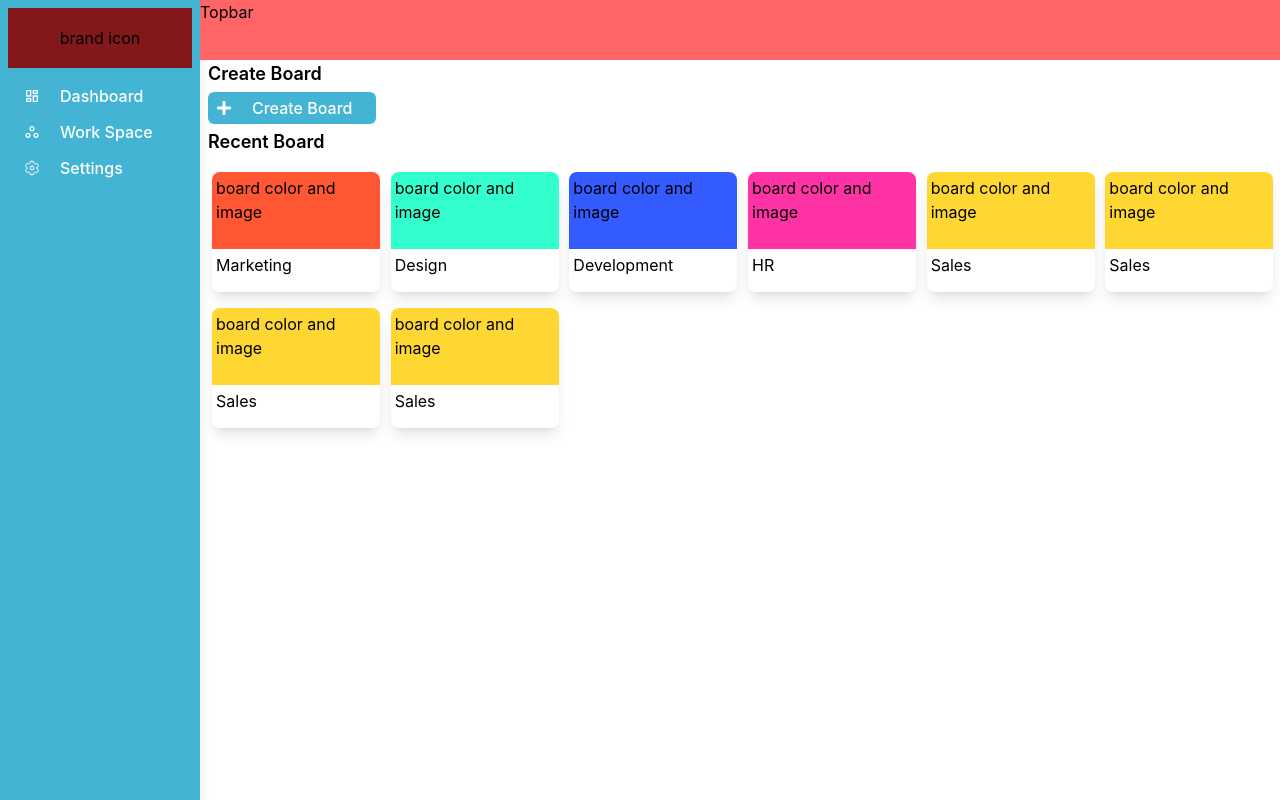
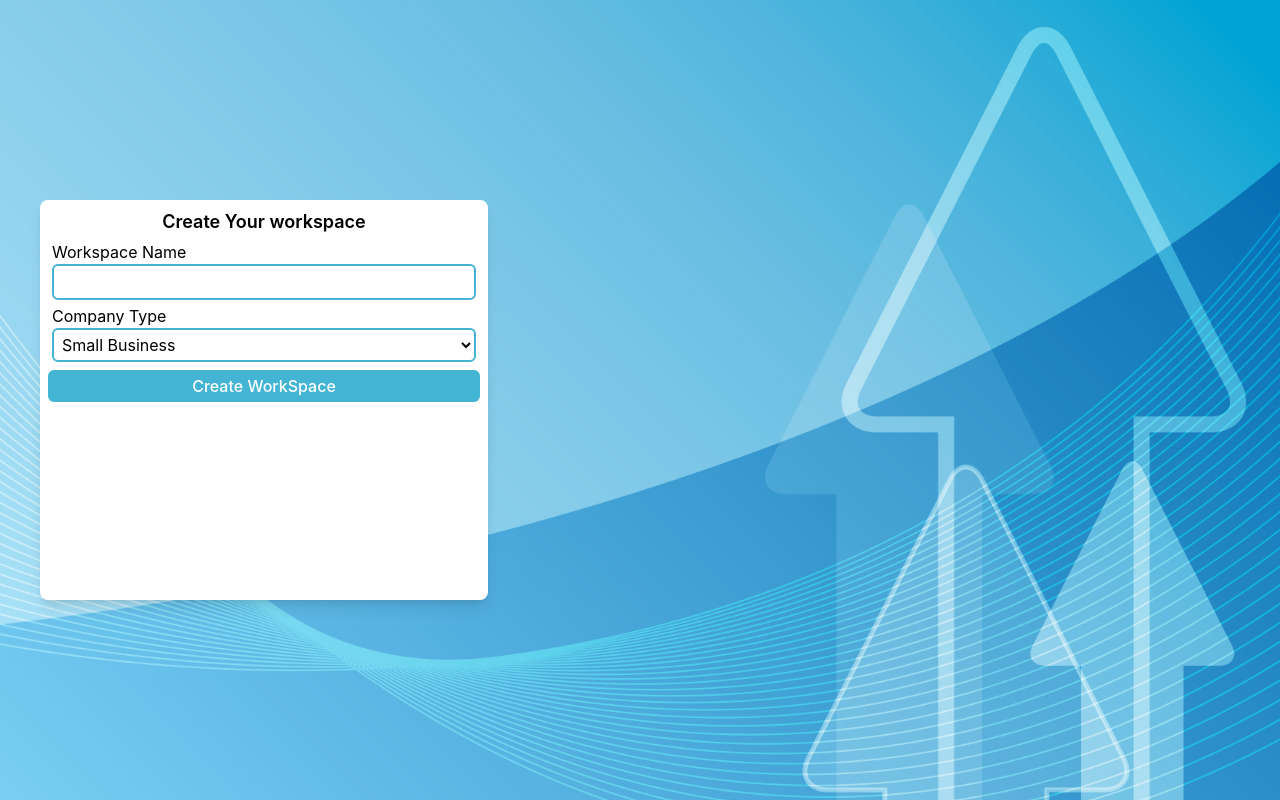
Before and after one commit to Danish-khan93/task-manager-pren, a React app in the folder task-manager-pern/frontend/: page /work-space in a window 1280 px wide. Built offline with nearby package versions, Linux system fonts and the light colour scheme; the HTML template or start-up script is replaced by a standard one.

Commit message:
makeing work space form and custom drop down

```diff
--- a/task-manager-pern/frontend/src/component/CustomButton.tsx
+++ b/task-manager-pern/frontend/src/component/CustomButton.tsx
@@ -1,7 +1,7 @@
 import type { FC } from "react";
 import { iconMap } from "../constant/icons";
 
-type Props = {
+ export type Props = {
   type: "button" | "submit";
   variant: "icon" | "text" | "iconText";
   label?: string;
@@ -21,7 +21,7 @@ const CustomButton: FC<Props> = (props) => {
   } = props;
 
   const styling = {
-    icon: "w-[40px] h-[40px] p-2 rounded-full flex justify-center items-center",
+    icon: "w-[30px] h-[30px] p-2 rounded-full flex justify-center items-center",
     text: "mim-w-42 w-full py-1 px-2 rounded-md whitespace-nowrap",
     iconText:
       "min-w-42 w-full py-1 px-2 rounded-md flex justify-start items-center gap-5 whitespace-nowrap",
--- /dev/null
+++ b/task-manager-pern/frontend/src/component/CustomDropDown.tsx
@@ -0,0 +1,53 @@
+import type { FC } from "react";
+
+type Props = {
+  label: string;
+  name?: string;
+  value?: string;
+  onChange?: React.ChangeEventHandler<HTMLSelectElement>;
+  setName?:string
+};
+
+const options = [
+  { id: 1, value: "Small Business" },
+  { id: 2, value: "Marketing Agency" },
+  { id: 3, value: "Startup" },
+  { id: 4, value: "Enterprise" },
+  { id: 5, value: "E-commerce" },
+  { id: 6, value: "Software Company" },
+  { id: 7, value: "Consulting Firm" },
+  { id: 8, value: "Non-profit Organization" },
+  { id: 9, value: "Educational Institution" },
+  { id: 10, value: "Other" },
+];
+
+const CustomDropDown: FC<Props> = (props) => {
+  const { label, name, onChange,...rest } = props;
+
+  return (
+    <div className="flex flex-col items-start m-1">
+      <label htmlFor={name}>{label}</label>
+      <select
+        className="outline-none w-full border-2 border-primary p-1 rounded-md"
+        name={name}
+        {...rest}
+        onChange={(e) => {
+          console.log(e.target?.value);
+
+          onChange?.(e);
+        }}
+      >
+        <option>select</option>
+        {options.map((option) => {
+          return (
+            <option key={option?.id} value={option?.id}>
+              {option?.value}
+            </option>
+          );
+        })}
+      </select>
+    </div>
+  );
+};
+
+export default CustomDropDown;
--- /dev/null
+++ b/task-manager-pern/frontend/src/component/CustomModal.tsx
@@ -0,0 +1,62 @@
+import { useState, type FC, type ReactNode } from "react";
+import CustomButton from "./CustomButton";
+import { iconMap } from "../constant/icons";
+
+type Props = {
+  type: "button" | "submit";
+  variant: "icon" | "text" | "iconText";
+  label?: string;
+  icon?: keyof typeof iconMap; // allows only iconMap key names (auto-suggest & type-safe)
+  handleClick?: () => void;
+  children: ReactNode;
+};
+
+const CustomModal: FC<Props> = (props) => {
+  const { type = "button", label, variant, children, icon } = props;
+
+  const [openModal, setOpenModal] = useState<boolean>(false);
+
+  const handleModal = () => {
+    setOpenModal(!openModal);
+  };
+
+  return (
+    <div className="">
+      <CustomButton
+        type={type}
+        label={label}
+        variant={variant}
+        handleClick={handleModal}
+        icon={icon}
+      />
+
+      {openModal && (
+        <div
+          className="fixed inset-0 backdrop-blur-sm bg-black/30 flex items-center justify-center"
+          onClick={() => {
+            setOpenModal(false);
+          }}
+        >
+          <div
+            className="p-2 flex flex-col min-w-[400px] h-auto min-h-[300px] z-40 bg-white rounded-lg shadow-lg fixed top-0 top-1/2 left-1/2 -translate-x-1/2 -translate-y-1/2"
+            onClick={(e) => {
+              e.stopPropagation();
+            }} // the upper dive cover full so that why use stopPropagtion if use click inside
+          >
+            <div className="flex justify-end">
+              <CustomButton
+                icon={"cancel"}
+                variant="icon"
+                type={"button"}
+                handleClick={() => setOpenModal(false)}
+              />
+            </div>
+            <div className="flex-1">{children}</div>
+          </div>
+        </div>
+      )}
+    </div>
+  );
+};
+
+export default CustomModal;
--- a/task-manager-pern/frontend/src/component/index.ts
+++ b/task-manager-pern/frontend/src/component/index.ts
@@ -3,11 +3,14 @@ import CustomCheckBox from "./CustomCheckBox";
 import CustomInput from "./CustomInput";
 import CustomColorPicker from "./CustomColorPicker";
 import CustomText from "./CustomText";
-
+import CustomModal from "./CustomModal";
+import CustomDropDown from "./CustomDropDown";
 export {
   CustomText,
   CustomButton,
   CustomCheckBox,
   CustomInput,
   CustomColorPicker,
+  CustomModal,
+  CustomDropDown,
 };
--- a/task-manager-pern/frontend/src/constant/icons.tsx
+++ b/task-manager-pern/frontend/src/constant/icons.tsx
@@ -7,14 +7,16 @@ import { FaGoogle } from "react-icons/fa";
 import { IoSettingsOutline } from "react-icons/io5";
 import { MdOutlineDashboard } from "react-icons/md";
 import { MdWorkspacesOutline } from "react-icons/md";
+import { MdOutlineCancel } from "react-icons/md";
 export const iconMap = {
-  plus: <FaPlus />,
-  edit: <MdEdit />,
-  delete: <MdDelete />,
-  hidePass: <FaEye />,
-  showPass: <FaEyeSlash />,
-  google: <FaGoogle />,
-  setting: <IoSettingsOutline />,
-  dashboard: <MdOutlineDashboard />,
-  workSpace: <MdWorkspacesOutline />,
+  plus: <FaPlus  />,
+  edit: <MdEdit  />,
+  delete: <MdDelete  />,
+  hidePass: <FaEye  />,
+  showPass: <FaEyeSlash  />,
+  google: <FaGoogle  />,
+  setting: <IoSettingsOutline  />,
+  dashboard: <MdOutlineDashboard  />,
+  workSpace: <MdWorkspacesOutline  />,
+  cancel: <MdOutlineCancel  />,
 };
--- /dev/null
+++ b/task-manager-pern/frontend/src/feature/auth/authComponent/WorkSpaceForm.tsx
@@ -0,0 +1,45 @@
+import { useForm } from "react-hook-form";
+import {
+  CustomButton,
+  CustomDropDown,
+  CustomInput,
+  CustomText,
+} from "../../../component";
+
+const WorkSpaceForm = () => {
+  const { handleSubmit, register } = useForm({
+    defaultValues: {
+      workSpaceName: "",
+      workSpaceType: "",
+      workSpaceTypeId: 1,
+    },
+  });
+
+  const onSubmit = (values: {
+    workSpaceName: string;
+    workSpaceType: string;
+    workSpaceTypeId: number;
+  }) => {
+    console.log(values);
+  };
+
+  return (
+    <div className="p-2">
+      <div className="flex justify-center">
+        <CustomText variant="h3">Create Your workspace</CustomText>
+      </div>
+      <form onSubmit={handleSubmit(onSubmit)}>
+        <CustomInput
+          type="text"
+          label="Workspace Name"
+          {...register("workSpaceName")}
+
+        />
+        <CustomDropDown label="Company Type" {...register("workSpaceTypeId")} />
+        <CustomButton label="Create WorkSpace" type={"submit"} variant="text" />
+      </form>
+    </div>
+  );
+};
+
+export default WorkSpaceForm;
--- /dev/null
+++ b/task-manager-pern/frontend/src/feature/auth/pages/CreateWorkSpace.tsx
@@ -0,0 +1,16 @@
+import AuthLayout from "../../../layout/authLayout/AuthLayout";
+import WorkSpaceForm from "../authComponent/WorkSpaceForm";
+
+const CreateWorkSpace = () => {
+  return (
+    <AuthLayout>
+      <div className="w-full h-auto m-10">
+        <div className="bg-white w-md h-auto min-h-100 rounded-lg shadow-lg">
+            <WorkSpaceForm/>
+        </div>
+      </div>
+    </AuthLayout>
+  );
+};
+
+export default CreateWorkSpace;
--- a/task-manager-pern/frontend/src/feature/workspace/pages/WorkSpace.tsx
+++ b/task-manager-pern/frontend/src/feature/workspace/pages/WorkSpace.tsx
@@ -1,4 +1,4 @@
-import { CustomButton, CustomText } from "../../../component";
+import { CustomModal, CustomText } from "../../../component";
 import BoardCards from "../component/BoardCards";
 
 const boards = [
@@ -18,16 +18,26 @@ const WorkSpace = () => {
       <section>
         <CustomText variant="h3">Create Board</CustomText>
         <div className="w-30">
-          <CustomButton
-            label="Create Board"
+          <CustomModal
+            label={"Create Board"}
             icon={"plus"}
             type="button"
             variant="iconText"
-          />
+          >
+            danish
+          </CustomModal>
         </div>
       </section>
       <section>
         <CustomText variant="h3">Recent Board</CustomText>
+        <div className="mx-1 grid grid-cols-6 gap-4 my-4">
+          {boards?.map((value) => {
+            return <BoardCards key={value?.id} data={value} />;
+          })}
+        </div>
+      </section>
+      <section>
+        <CustomText variant="h3">Guest Workspaces</CustomText>
         <div className="mx-1 grid grid-cols-6 gap-4 my-4">
           {boards?.map((value) => {
             return <BoardCards key={value?.id} data={value} />;
--- a/task-manager-pern/frontend/src/layout/mainLayout/mainLayoutComponent/Sidebar.tsx
+++ b/task-manager-pern/frontend/src/layout/mainLayout/mainLayoutComponent/Sidebar.tsx
@@ -12,7 +12,7 @@ const sideBarMenu = [
   },
   {
     icon: "workSpace",
-    title: "Work Space",
+    title: "Boards",
     path:"/work-space"
   },
   {
--- a/task-manager-pern/frontend/src/router/routesConfig.tsx
+++ b/task-manager-pern/frontend/src/router/routesConfig.tsx
@@ -7,6 +7,7 @@ import MainLayout from "../layout/mainLayout/MainLayout";
 import WorkSpace from "../feature/workspace/pages/WorkSpace";
 import Settings from "../feature/settings/pages/Settings";
 import Board from "../feature/workspace/pages/Board";
+import CreateWorkSpace from "../feature/auth/pages/CreateWorkSpace";
 export const routes = createBrowserRouter([
   {
     path: "/",
@@ -16,6 +17,11 @@ export const routes = createBrowserRouter([
     path: "/signup",
     element: <Signup />,
   },
+  {
+    path: "/work-space",
+    element: <CreateWorkSpace />,
+  },
+
 
   {
     path: "/",
```
